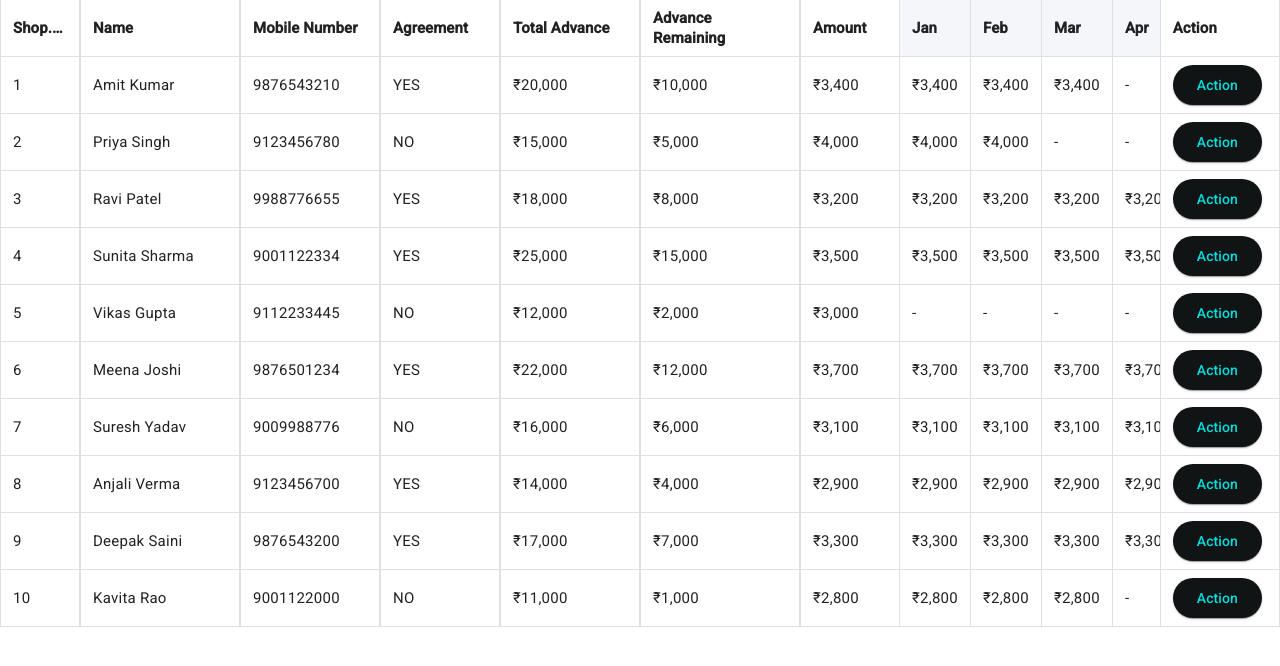
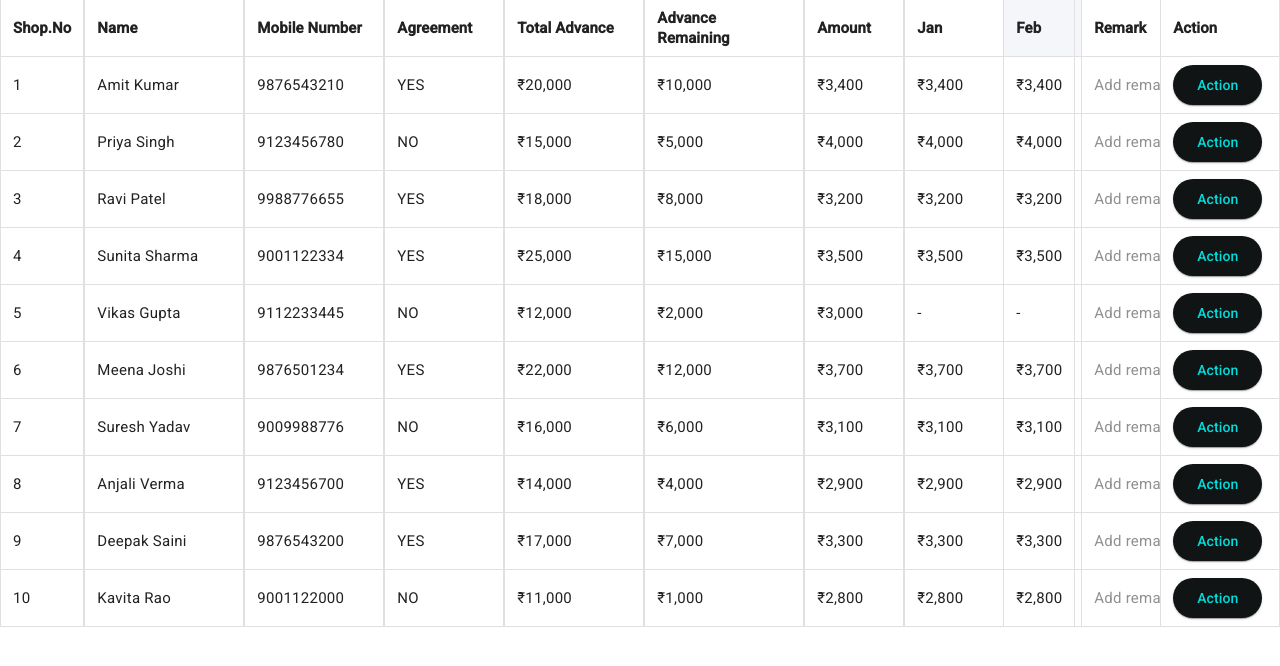
Before and after one commit to Akhlaquea01/rent-management, an Angular app: page / in a window 1280 px wide. Shown: the top 666 px of the page. Built offline with nearby package versions, Linux system fonts and the light colour scheme.

Commit message:
Refactor dashboard table to include explicit sticky column offsets and update monthly data rendering for January; enhance styles for better alignment.

```diff
--- a/src/app/dashboard.html
+++ b/src/app/dashboard.html
@@ -35,12 +35,20 @@
       <th mat-header-cell *matHeaderCellDef mat-sticky class="sticky-col sticky-col-left">Amount</th>
       <td mat-cell *matCellDef="let shop" mat-sticky class="sticky-col sticky-col-left">₹{{ shop.amount | number }}</td>
     </ng-container>
-    <!-- Months (Jan-Dec) -->
-    <ng-container *ngFor="let month of months; let mi = index" [matColumnDef]="month.toLowerCase()">
+    <!-- Jan (last sticky left column) -->
+    <ng-container matColumnDef="jan">
+      <th mat-header-cell *matHeaderCellDef mat-sticky class="sticky-col sticky-col-left">Jan</th>
+      <td mat-cell *matCellDef="let shop" mat-sticky class="sticky-col sticky-col-left">
+        <span *ngIf="shop.monthly[0] !== null">₹{{ shop.monthly[0] | number }}</span>
+        <span *ngIf="shop.monthly[0] === null">-</span>
+      </td>
+    </ng-container>
+    <!-- Months (Feb-Dec) -->
+    <ng-container *ngFor="let month of months.slice(1); let mi = index" [matColumnDef]="month.toLowerCase()">
       <th mat-header-cell *matHeaderCellDef class="bg-gray-50">{{ month }}</th>
       <td mat-cell *matCellDef="let shop">
-        <span *ngIf="shop.monthly[mi] !== null">₹{{ shop.monthly[mi] | number }}</span>
-        <span *ngIf="shop.monthly[mi] === null">-</span>
+        <span *ngIf="shop.monthly[mi+1] !== null">₹{{ shop.monthly[mi+1] | number }}</span>
+        <span *ngIf="shop.monthly[mi+1] === null">-</span>
       </td>
     </ng-container>
     <!-- Total Paid -->
--- a/src/app/dashboard.scss
+++ b/src/app/dashboard.scss
@@ -1,4 +1,4 @@
-// Sticky columns with explicit widths
+// Sticky columns with explicit left offsets for each left column
 .sticky-col {
   position: sticky !important;
   background: #fff !important;
@@ -6,44 +6,33 @@
   border-right: 1px solid #e0e0e0;
   border-left: 1px solid #e0e0e0;
 }
-.sticky-col-left {
-  left: 0;
-}
+
+// Assign left offsets for each sticky left column (Shop.No to Jan)
+th[mat-header-cell][mat-sticky].sticky-col-left:nth-of-type(1),
+td[mat-cell][mat-sticky].sticky-col-left:nth-of-type(1) { left: 0; min-width: 80px; }
+th[mat-header-cell][mat-sticky].sticky-col-left:nth-of-type(2),
+td[mat-cell][mat-sticky].sticky-col-left:nth-of-type(2) { left: 80px; min-width: 160px; }
+th[mat-header-cell][mat-sticky].sticky-col-left:nth-of-type(3),
+td[mat-cell][mat-sticky].sticky-col-left:nth-of-type(3) { left: 240px; min-width: 140px; }
+th[mat-header-cell][mat-sticky].sticky-col-left:nth-of-type(4),
+td[mat-cell][mat-sticky].sticky-col-left:nth-of-type(4) { left: 380px; min-width: 120px; }
+th[mat-header-cell][mat-sticky].sticky-col-left:nth-of-type(5),
+td[mat-cell][mat-sticky].sticky-col-left:nth-of-type(5) { left: 500px; min-width: 140px; }
+th[mat-header-cell][mat-sticky].sticky-col-left:nth-of-type(6),
+td[mat-cell][mat-sticky].sticky-col-left:nth-of-type(6) { left: 640px; min-width: 160px; }
+th[mat-header-cell][mat-sticky].sticky-col-left:nth-of-type(7),
+td[mat-cell][mat-sticky].sticky-col-left:nth-of-type(7) { left: 800px; min-width: 100px; }
+th[mat-header-cell][mat-sticky].sticky-col-left:nth-of-type(8),
+td[mat-cell][mat-sticky].sticky-col-left:nth-of-type(8) { left: 900px; min-width: 100px; }
+
 .sticky-col-right {
   right: 0;
 }
 
-// Assign explicit widths to sticky columns for proper alignment
-th[mat-header-cell][mat-sticky].sticky-col-left,
-td[mat-cell][mat-sticky].sticky-col-left {
-  min-width: 120px;
-  max-width: 120px;
-}
-th[mat-header-cell][mat-sticky-end].sticky-col-right,
-td[mat-cell][mat-sticky-end].sticky-col-right {
-  min-width: 120px;
-  max-width: 120px;
-}
-
-// Set widths for each sticky column (adjust as needed)
-th[mat-header-cell][mat-sticky].sticky-col-left:nth-of-type(1),
-td[mat-cell][mat-sticky].sticky-col-left:nth-of-type(1) { min-width: 80px; max-width: 80px; }
-th[mat-header-cell][mat-sticky].sticky-col-left:nth-of-type(2),
-td[mat-cell][mat-sticky].sticky-col-left:nth-of-type(2) { min-width: 160px; max-width: 160px; }
-th[mat-header-cell][mat-sticky].sticky-col-left:nth-of-type(3),
-td[mat-cell][mat-sticky].sticky-col-left:nth-of-type(3) { min-width: 140px; max-width: 140px; }
-th[mat-header-cell][mat-sticky].sticky-col-left:nth-of-type(4),
-td[mat-cell][mat-sticky].sticky-col-left:nth-of-type(4) { min-width: 120px; max-width: 120px; }
-th[mat-header-cell][mat-sticky].sticky-col-left:nth-of-type(5),
-td[mat-cell][mat-sticky].sticky-col-left:nth-of-type(5) { min-width: 140px; max-width: 140px; }
-th[mat-header-cell][mat-sticky].sticky-col-left:nth-of-type(6),
-td[mat-cell][mat-sticky].sticky-col-left:nth-of-type(6) { min-width: 160px; max-width: 160px; }
-th[mat-header-cell][mat-sticky].sticky-col-left:nth-of-type(7),
-td[mat-cell][mat-sticky].sticky-col-left:nth-of-type(7) { min-width: 100px; max-width: 100px; }
-
 th[mat-header-cell][mat-sticky-end].sticky-col-right,
 td[mat-cell][mat-sticky-end].sticky-col-right {
   background: #fff !important;
+  min-width: 120px;
 }
 
 .dashboard-table-wrapper {
```
